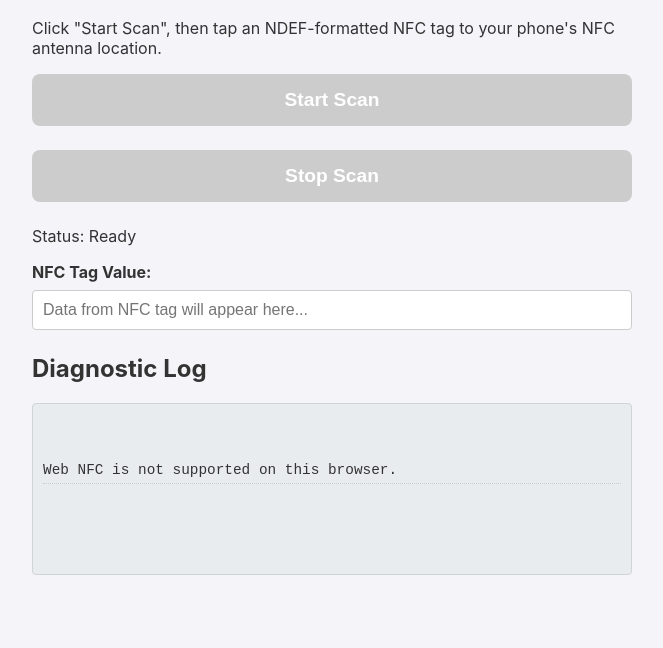
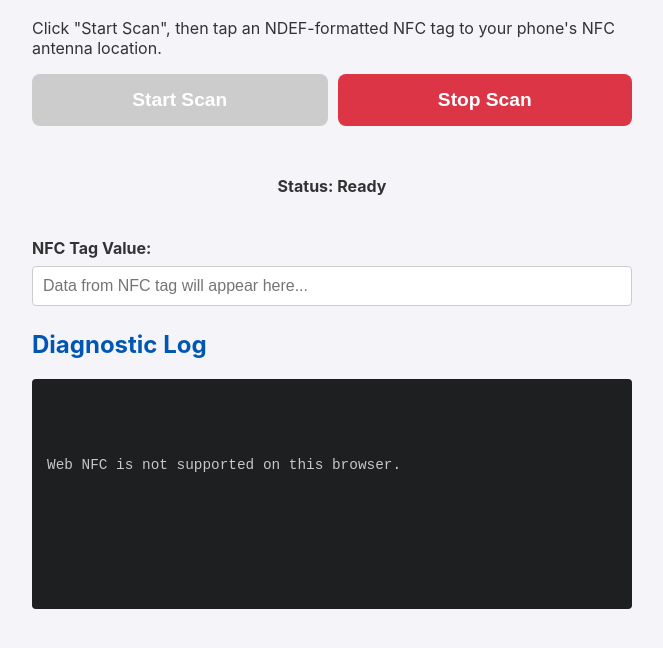
Before and after one commit to brad-a11y/NFCReaderToGoogleForm, a plain HTML site: page index.html in a window 1280 px wide. Shown: the part 74-722 px from the top of the page, without its empty margins (308-971 px from the left). Drawn offline with Linux system fonts and the light colour scheme.

Commit message:
Update style.css

```diff
--- a/style.css
+++ b/style.css
@@ -6,68 +6,35 @@ body {
     background-color: #f4f4f9;
     color: #333;
 }
-
-h1 {
-    color: #0056b3;
+h1, h2 { color: #0056b3; }
+.button-group { display: flex; gap: 10px; margin-bottom: 1.5rem; }
+button {
+    flex-grow: 1; padding: 15px; font-size: 1.2rem; font-weight: bold;
+    color: #fff; background-color: #007bff; border: none;
+    border-radius: 8px; cursor: pointer; transition: background-color 0.2s;
 }
-
-button {
-    display: block;
-    width: 100%;
-    padding: 15px;
-    font-size: 1.2rem;
-    font-weight: bold;
-    color: #fff;
-    background-color: #007bff;
-    border: none;
-    border-radius: 8px;
-    cursor: pointer;
-    margin-bottom: 1.5rem;
-    transition: background-color 0.2s;
+button:hover { background-color: #0056b3; }
+button:disabled { background-color: #cccccc; cursor: not-allowed; }
+#abortButton { background-color: #dc3545; }
+#abortButton:hover { background-color: #c82333; }
+#status {
+    padding: 10px; margin-bottom: 1rem; border-radius: 4px;
+    text-align: center; font-weight: bold;
 }
-
-button:hover {
-    background-color: #0056b3;
+.status-scanning { background-color: #fff3cd; color: #856404; }
+.status-ready { background-color: #d4edda; color: #155724; }
+form { margin-bottom: 1.5rem; }
+label { display: block; margin-bottom: 0.5rem; font-weight: bold; }
+input[type="text"] {
+    width: 100%; padding: 10px; font-size: 1rem;
+    border: 1px solid #ccc; border-radius: 4px; box-sizing: border-box;
 }
-
-button:disabled {
-    background-color: #cccccc;
-    cursor: not-allowed;
+#log {
+    background-color: #1d1f21; color: #c5c8c6; border-radius: 4px;
+    padding: 15px; height: 200px; overflow-y: scroll;
+    font-family: 'Courier New', Courier, monospace; font-size: 0.9rem; white-space: pre-wrap;
 }
-
-form {
-    margin-bottom: 1.5rem;
-}
-
-label {
-    display: block;
-    margin-bottom: 0.5rem;
-    font-weight: bold;
-}
-
-input[type="text"] {
-    width: 100%;
-    padding: 10px;
-    font-size: 1rem;
-    border: 1px solid #ccc;
-    border-radius: 4px;
-    box-sizing: border-box; /* Important for padding */
-}
-
-#log {
-    background-color: #e9ecef;
-    border: 1px solid #ced4da;
-    border-radius: 4px;
-    padding: 10px;
-    height: 150px;
-    overflow-y: scroll;
-    font-family: 'Courier New', Courier, monospace;
-    font-size: 0.9rem;
-    white-space: pre-wrap;
-}
-
-#log p {
-    margin: 0 0 5px 0;
-    border-bottom: 1px dotted #ccc;
-    padding-bottom: 5px;
-}
+.log-info { color: #8abeb7; }
+.log-success { color: #b5bd68; }
+.log-error { color: #cc6666; }
+.log-scan { color: #f0c674; }
```
